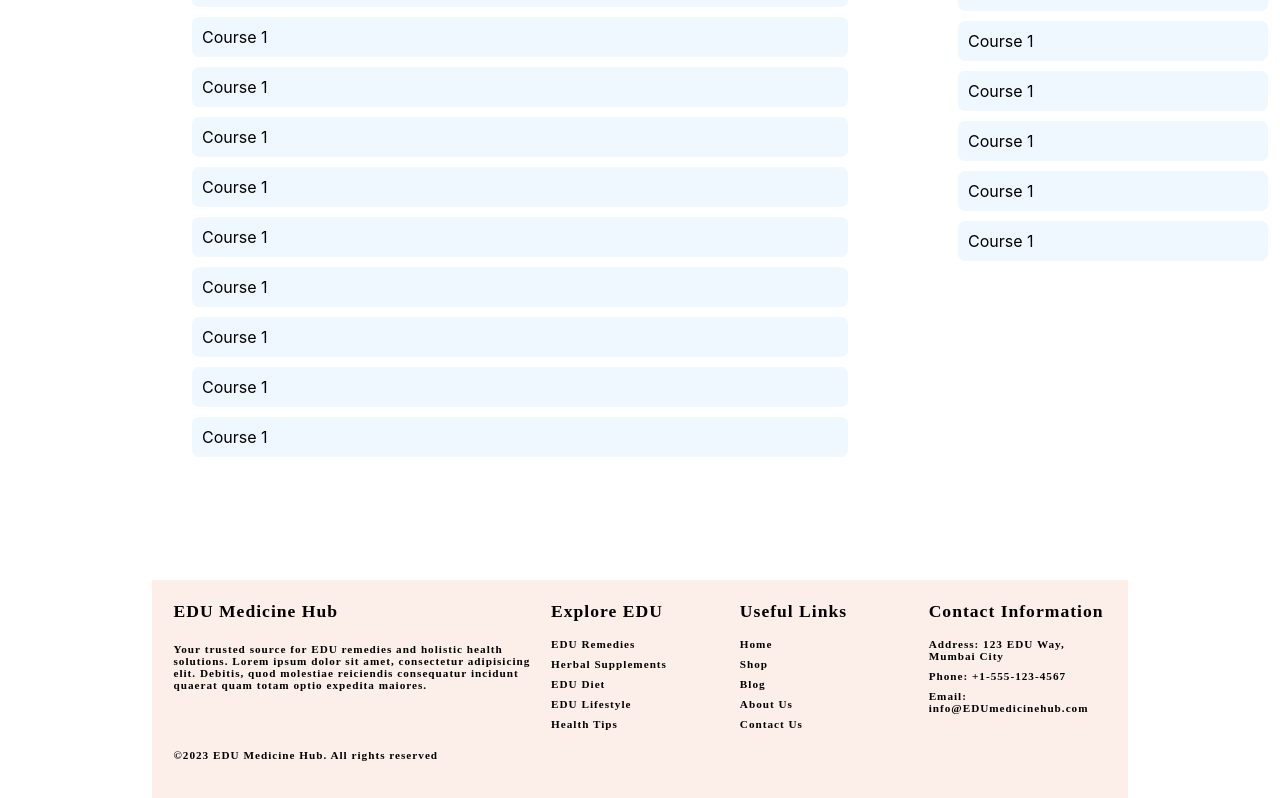
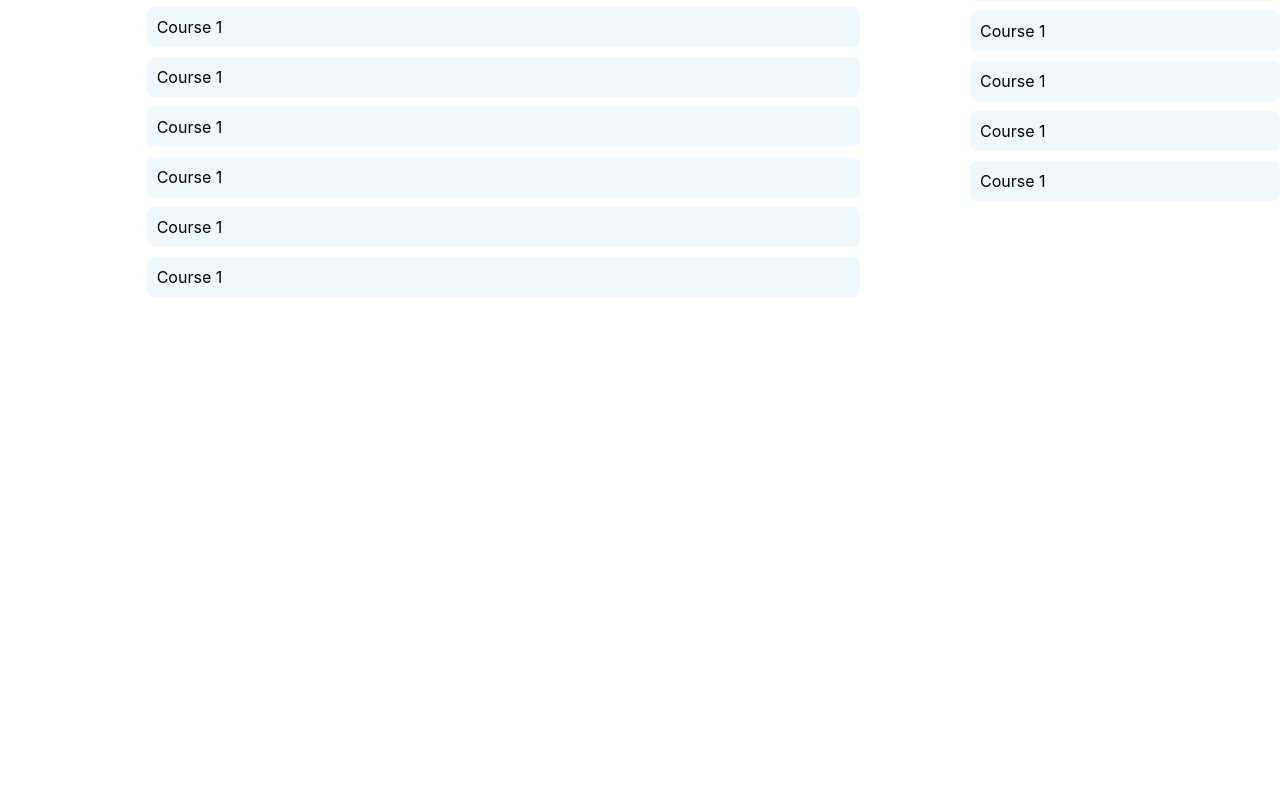
Before and after one commit to vighneshadelkar/SIH-HACKATHON-MERN, a React (Create React App) app in the folder client/: page /profile in a window 1280 px wide. Shown: the part 910-1708 px from the top of the page. After the commit the page ends 1307 px from the top, so only its background shows below. Built offline with nearby package versions, Linux system fonts and the light colour scheme; a web font is replaced by a local one.

Commit message:
temporarily removed footer

```diff
--- a/client/src/App.js
+++ b/client/src/App.js
@@ -29,7 +29,7 @@ function App() {
             <Route exact path="/event" element={<Event />}></Route>
           </Routes>
         </BrowserRouter>
-        <Footer />
+        {/* <Footer /> */}
       </div>
     </AuthUserProvider>
   );
--- a/client/src/components/Footer/Footer.css
+++ b/client/src/components/Footer/Footer.css
@@ -4,6 +4,7 @@
 
 #footer{
     display: grid;
+    margin-top: 300px;
     margin-bottom: 0rem;
     grid-template-columns: 2fr 1fr 1fr 1fr;
     padding: 1rem;
--- a/client/src/pages/Profile/Profile.jsx
+++ b/client/src/pages/Profile/Profile.jsx
@@ -15,7 +15,7 @@ export default function Profile() {
           <Navbar2 />
           <h2>My Progress</h2>
           <Progress />
-          <div className="container">
+          <div className="statscontainer">
             <h2>Statistics</h2>
             <Stats />
           </div>
```
